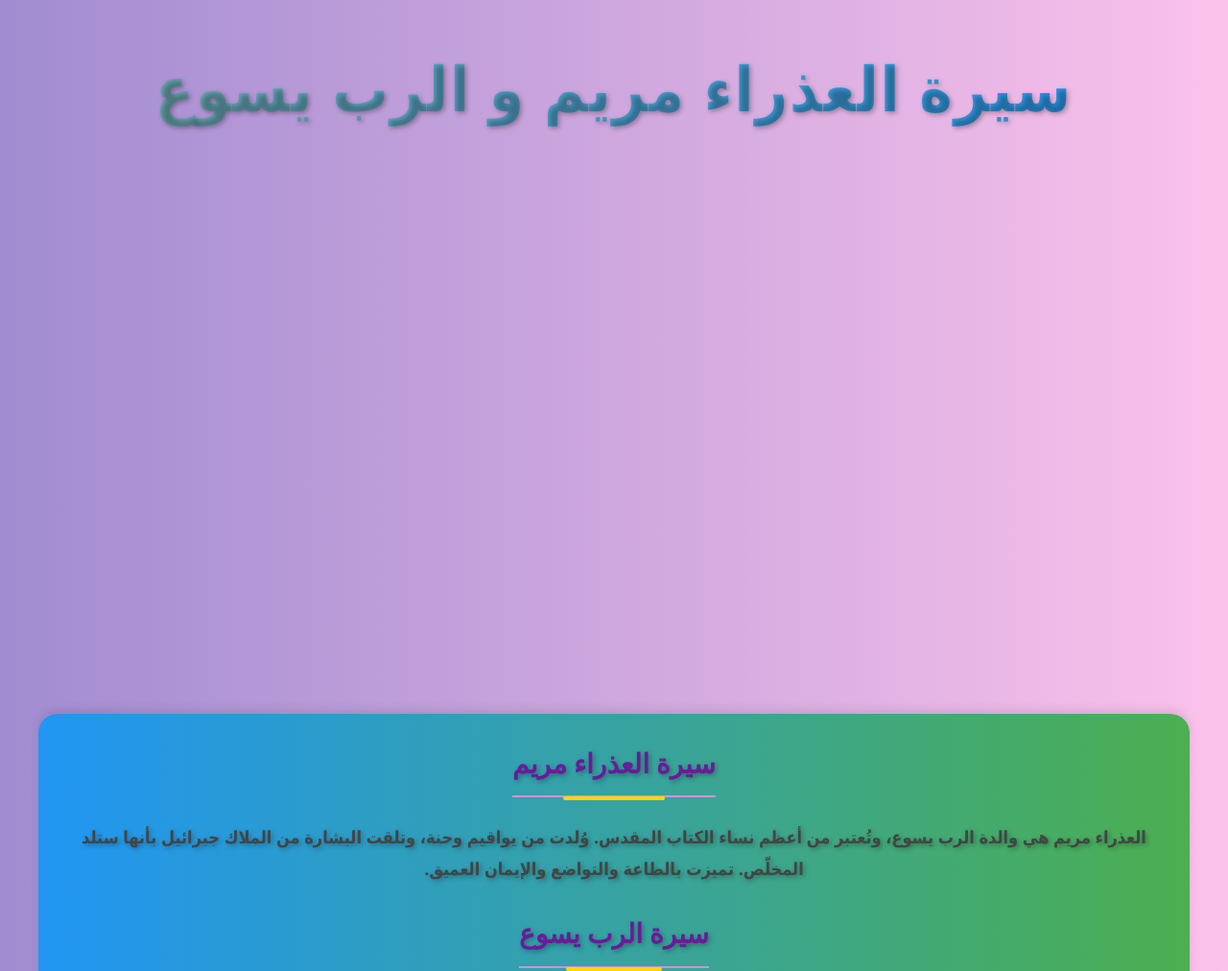
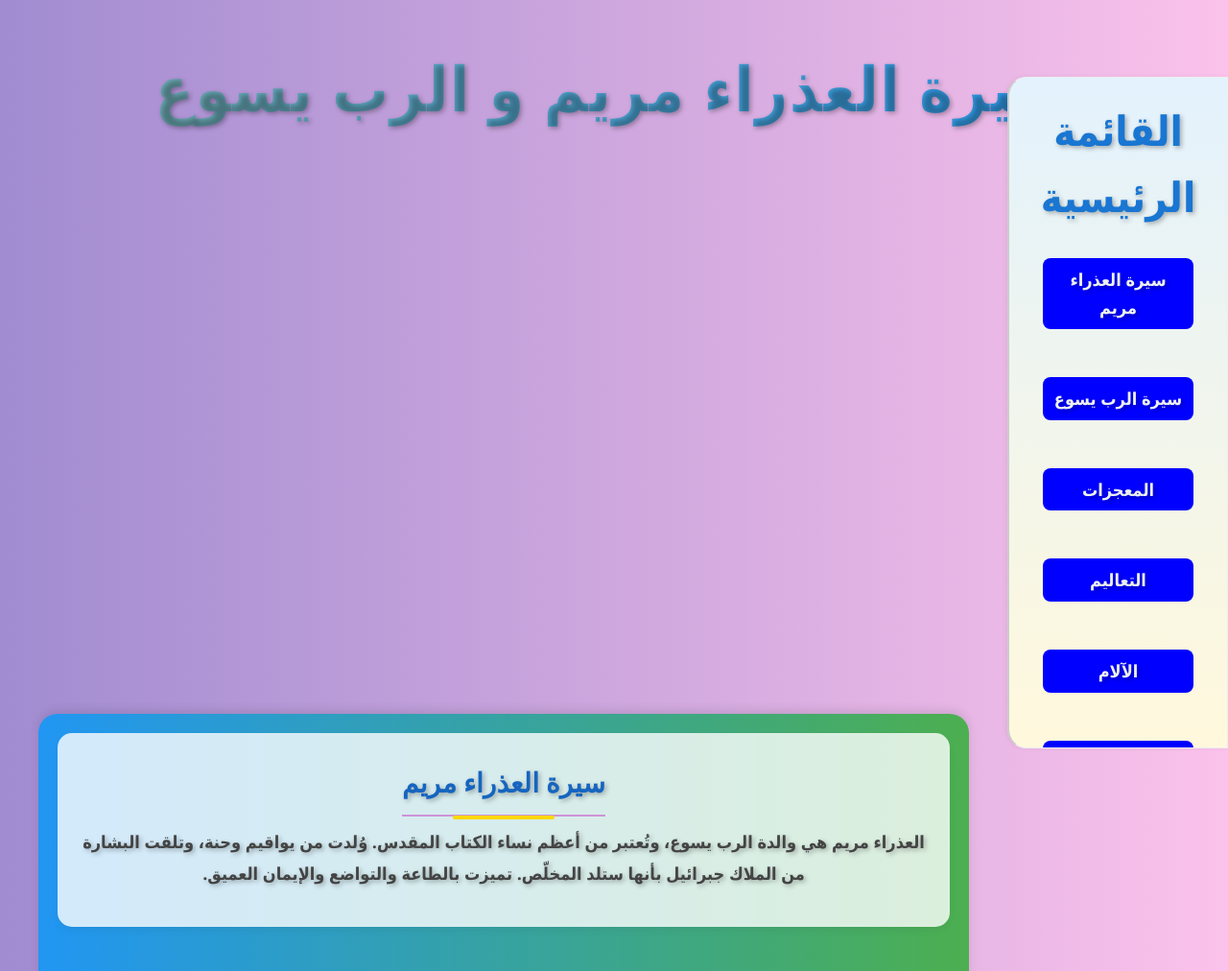
Before and after one commit to jesusandblessedmarymotherofjesus33/jesus, a plain HTML site: page main.html in a window 1280 px wide. Shown: the top 1012 px of the page at 96% size. Drawn offline with Linux system fonts and the light colour scheme.

Commit message:
Update style.css

```diff
--- a/style.css
+++ b/style.css
@@ -1572,3 +1572,68 @@ footer:hover {
   color: #333;
   box-shadow: 0 4px 8px rgba(0,0,0,0.05);
 }
+.main-content {
+  margin-right: 250px;
+  padding: 30px;
+}
+
+.main-content section {
+  margin-bottom: 50px;
+  background-color: rgba(255,255,255,0.8);
+  padding: 20px;
+  border-radius: 15px;
+  box-shadow: 0 4px 8px rgba(0,0,0,0.05);
+}
+
+.main-content h2 {
+  color: #1565c0;
+  margin-bottom: 10px;
+    }.sidebar {
+  position: fixed;
+  right: 0;
+  top: 80px;
+  width: 230px;
+  background: linear-gradient(to top, #fff8dc, #e3f2fd);
+  border-left: 2px solid #ccc;
+  padding: 20px;
+  height: calc(100% - 100px);
+  overflow-y: auto;
+  box-shadow: -2px 0 5px rgba(0,0,0,0.05);
+  border-radius: 20px 0 0 20px;
+  z-index: 1000;
+}
+
+.sidebar h3 {
+  margin-bottom: 15px;
+  font-size: 1.2em;
+  color: #1976d2;
+  text-align: center;
+}
+
+.sidebar ul {
+  list-style: none;
+  padding: 0;
+}
+
+.sidebar li {
+  margin-bottom: 10px;
+}
+
+.sidebar a {
+  text-decoration: none;
+  color: #333;
+  font-size: 0.95em;
+  display: block;
+  padding: 8px 10px;
+  border-radius: 8px;
+  transition: background 0.3s ease;
+}
+
+.sidebar a:hover {
+  background-color: #c8e6c9;
+    }.main-content {
+  margin-right: 250px;
+  padding: 20px;
+    }html {
+  scroll-behavior: smooth;
+      }
```
